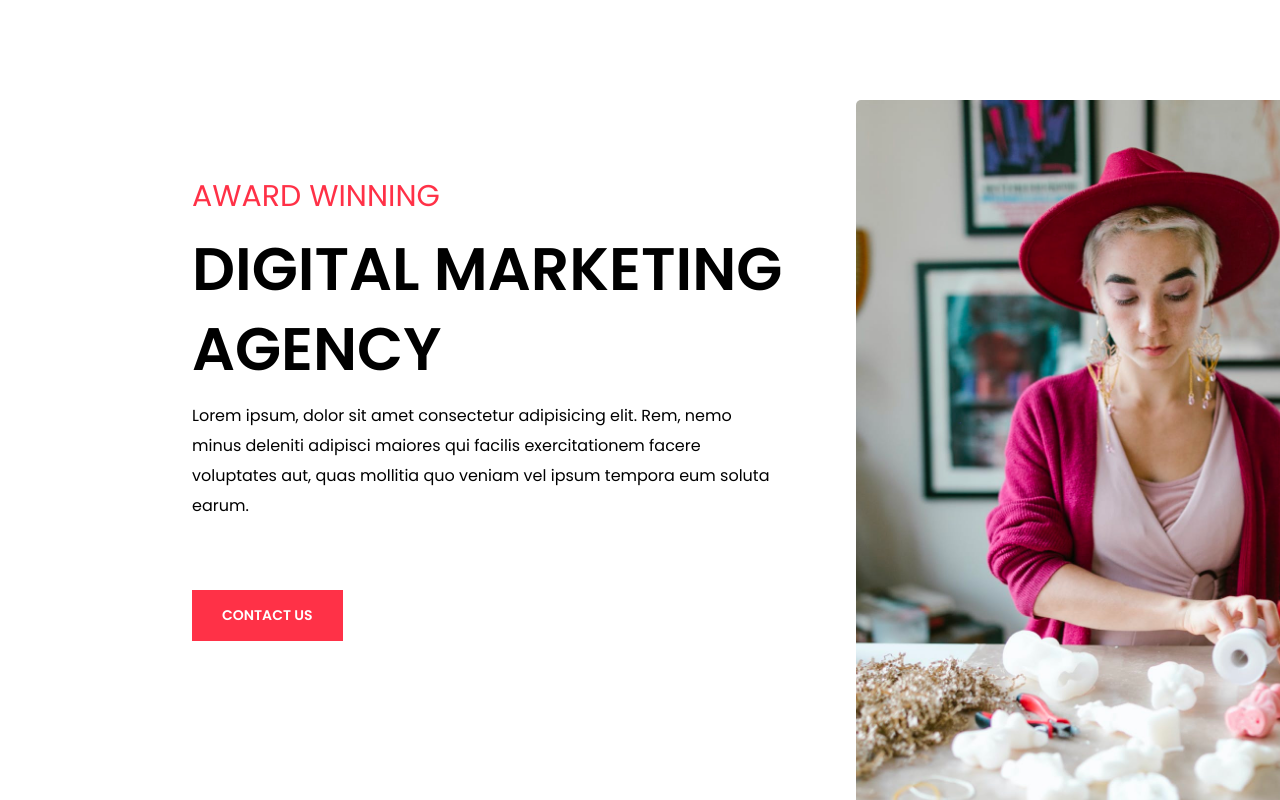
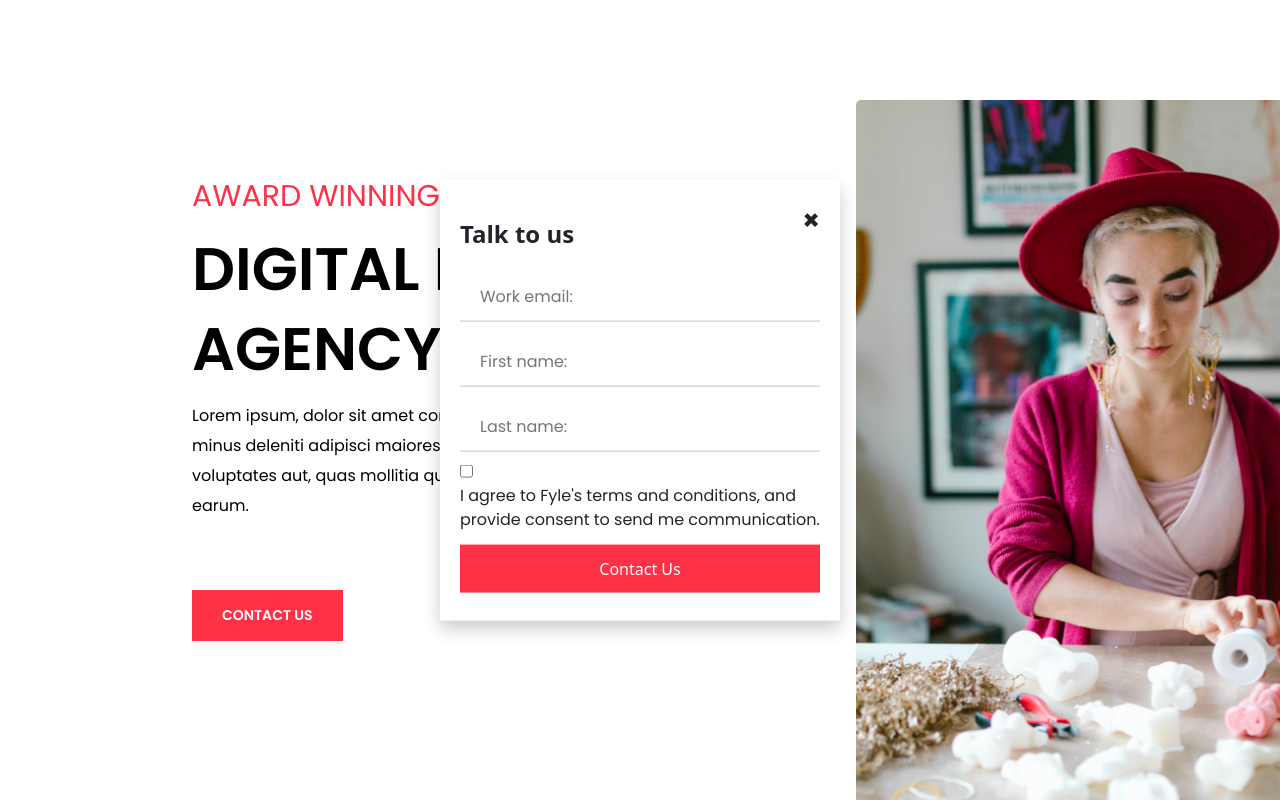
Before and after one commit to honeypathkar/Website-Homepage, a website built with Vite: page index.html in a window 1280 px wide. Both pictures are taken after a click on the button "CONTACT US". Shown: the top 800 px of the page. Built offline with nearby package versions, Linux system fonts and the light colour scheme; a web font is replaced by a local one.

Commit message:
Form Submission Complete

```diff
--- a/index.html
+++ b/index.html
@@ -35,7 +35,38 @@
           voluptates aut, quas mollitia quo veniam vel ipsum tempora eum soluta
           earum.
         </p>
-        <button class="contact">CONTACT US</button>
+        <button class="contact" onclick="openPopup()">CONTACT US</button>
+        <div id="myPopup" class="popup">
+          <span class="close" onclick="closePopup()">&times;</span>
+          <form action="https://getform.io/f/pbgxwjka" method="post" class="form">
+              <h2>Talk to us</h2>
+              <input
+                type="email"
+                id="email"
+                name="email"
+                required
+                placeholder="Work email:"
+              />
+              <input
+                type="text"
+                id="fname"
+                name="fname"
+                placeholder="First name: "
+              />
+              <input
+                type="text"
+                id="lname"
+                name="lname"
+                placeholder="Last name: "
+              />
+              <input type="checkbox" id="agree" name="agree" />
+              <label for="agree">
+                I agree to Fyle's terms and conditions, and provide consent to
+                send me communication.</label
+              >
+              <input type="submit" value="Contact Us" />
+          </form>
+        </div>
       </div>
       <img src="images/hero.png" alt="heroImage" class="child2" />
     </div>
@@ -79,7 +110,9 @@
                 Morbi sed lacus nec risus finibus feugiat et fermentum nibh.
                 Pellentesque
               </span>
-              <button>READ MORE &rarr;</button>
+              <a href="http://www.fylehq.com" target="_blank" rel="noprefrrer">
+                <button>READ MORE &rarr;</button>
+              </a>
             </div>
           </div>
           <div class="image-container">
@@ -176,7 +209,7 @@
       </div>
     </div>
     <div class="section5">
-      <div class="text-center" style="margin-bottom: -110px;">
+      <div class="text-center" style="margin-bottom: -110px">
         <h3 class="fs-4">Expert Growth</h3>
         <h1 class="fsw" style="margin: 40px 25%">Our Company Growth</h1>
       </div>
@@ -216,5 +249,6 @@
       integrity="sha384-YvpcrYf0tY3lHB60NNkmXc5s9fDVZLESaAA55NDzOxhy9GkcIdslK1eN7N6jIeHz"
       crossorigin="anonymous"
     ></script>
+    <script src="index.js"></script>
   </body>
 </html>
--- a/index.js
+++ b/index.js
@@ -0,0 +1,8 @@
+function openPopup() {
+  document.getElementById("myPopup").style.display = "block";
+  console.log("Form is Open")
+}
+
+function closePopup() {
+  document.getElementById("myPopup").style.display = "none";
+}
--- a/style.css
+++ b/style.css
@@ -260,6 +260,73 @@ h6 {
     font-size: 24px;
 }
 
-.growth:hover{
+.growth:hover {
     box-shadow: 0 4px 8px 0 rgba(0, 0, 0, 0.2), 0 6px 20px 0 rgba(0, 0, 0, 0.19);
 }
+
+.popup {
+    display: none;
+    position: fixed;
+    left: 50%;
+    top: 50%;
+    transform: translate(-50%, -50%);
+    background-color: #fff;
+    box-shadow: 0px 8px 16px 0px rgba(0, 0, 0, 0.2);
+    z-index: 1;
+    width: 400px;
+    padding: 20px;
+}
+
+.popup .close {
+    float: right;
+    font-size: 28px;
+    font-weight: bold;
+}
+
+.popup .close:hover,
+.popup .close:focus {
+    color: red;
+    text-decoration: none;
+    cursor: pointer;
+}
+
+.popup .form {
+    margin-top: 20px;
+}
+
+.popup .form label {
+    display: block;
+    margin-bottom: 5px;
+    font-family: "Poppins";
+}
+
+.popup .form input[type="text"],
+.popup .form input[type="email"] {
+    width: 100%;
+    padding: 12px 20px;
+    margin: 8px 0;
+    display: inline-block;
+    border: none;
+    outline: none;
+    border-bottom: 1px solid rgb(198, 198, 198);
+    box-sizing: border-box;
+    font-family: "Poppins";
+}
+
+.popup .form input[type="submit"] {
+    background-color: #FF3147;
+    color: white;
+    padding: 12px 20px;
+    margin: 8px 0;
+    border: none;
+    cursor: pointer;
+    width: 100%;
+}
+
+.popup .form input[type="submit"]:hover {
+    background-color: #fd5263;
+}
+
+.popup .form input[type="checkbox"] {
+    margin-right: 5px;
+}
```
